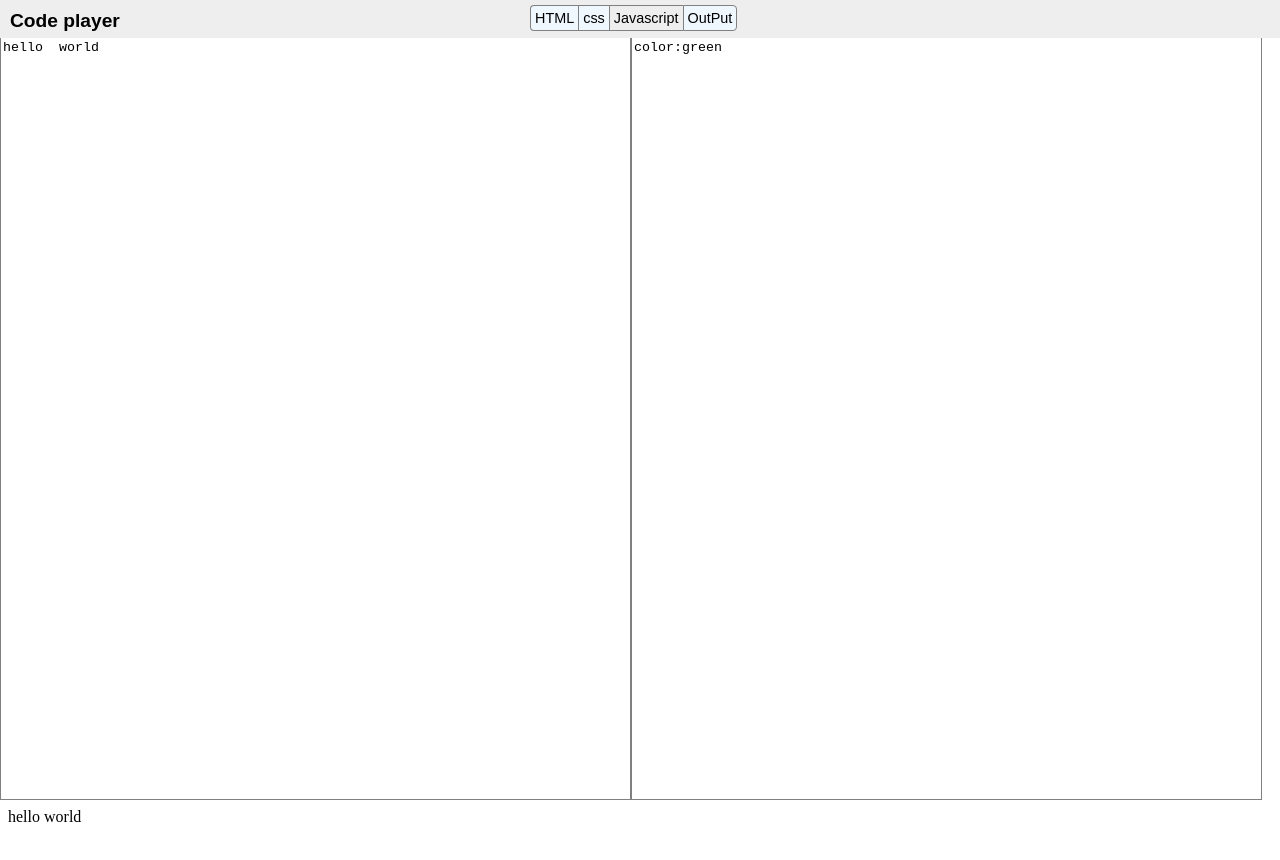
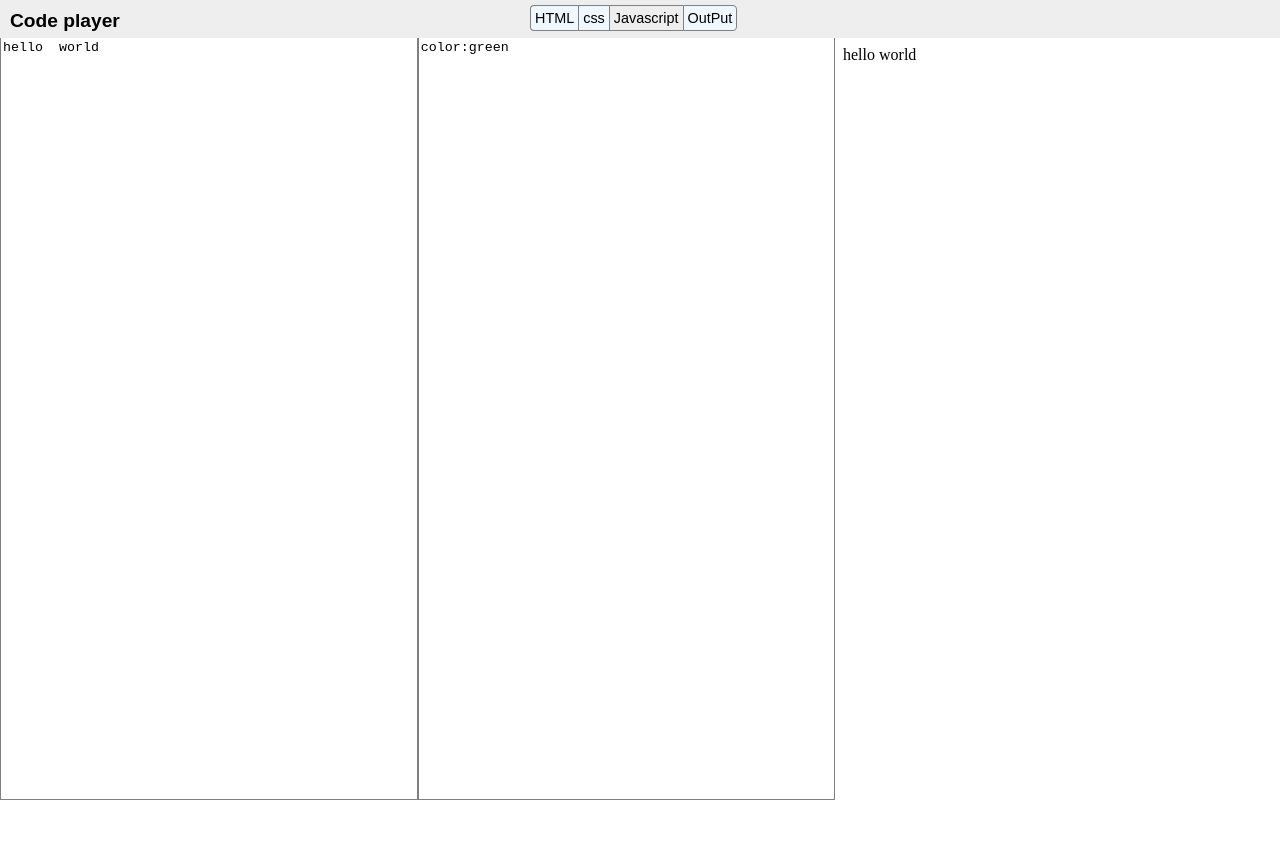
Before and after one commit to sagar-supekar/Code-player-project-using-JQuery, a plain HTML site: page index.html in a window 1280 px wide. Both pictures are taken after a click on the element "css". After the commit the page ends 800 px from the top, so only its background shows below. Drawn offline with Linux system fonts and the light colour scheme.

Commit message:
proper dividation of screen

```diff
--- a/index.html
+++ b/index.html
@@ -79,6 +79,7 @@
         float:left;
         width:50%;
         height: 60em;
+
        }
 
        iframe{
@@ -109,8 +110,6 @@
         <textarea id="htmlPanel" class="panel">hello  world</textarea>
         <textarea id="cssPanel" class="panel hidden">color:green</textarea>
         <textarea id="javascriptPanel" class="panel hidden">alert("hi")</textarea>
-
-
         <iframe id="outputPanel" class="panel"></iframe>
 
     </div>
@@ -135,14 +134,22 @@
 
              var panelId=$(this).attr("id")+"Panel";
 
-             let demo=$("#"+panelId).toggle();
-             console.log(demo);
+             $("#"+panelId).toggleClass("hidden");
+
+             var numberOfActivePanels=4-$(".hidden").length
+             console.log("this is number of hidden panels");
+             console.log($(".hidden").length)
+             console.log("this is active panels");
+             console.log(numberOfActivePanels);
+
+             $(".panel").width(($(window).width()/numberOfActivePanels)-15);
+
             })
 
         //set the height to textarea and iframe corresponding height of header
         $("panel").height($(window).height()-$("#header").height()-15);
         $(".panel").height($(window).height()-$("#header").height()-15);
-        $(".panel").width(($(window).width()/2)-15)
+        $(".panel").width(($(window).width()/2)-15);
 
         //reflect the text of textarea into iframe
 
```
